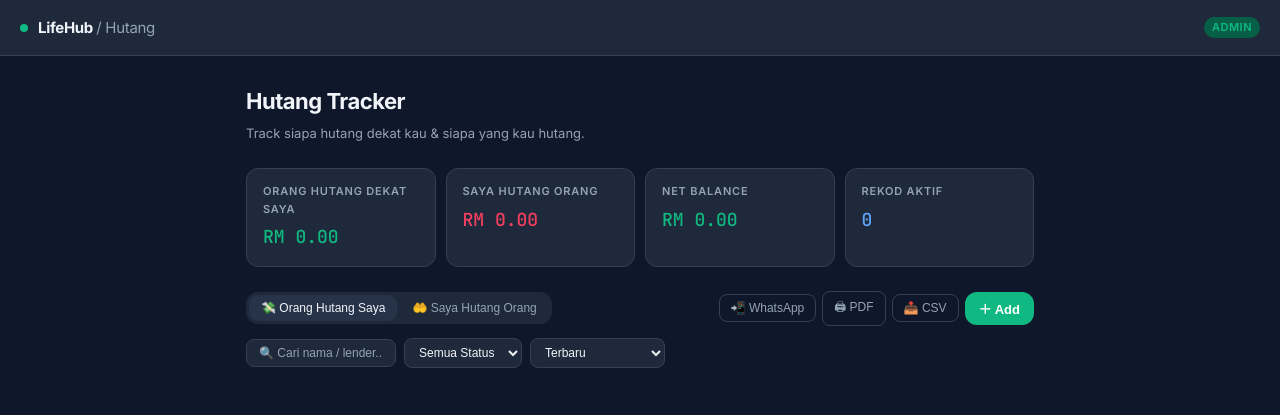
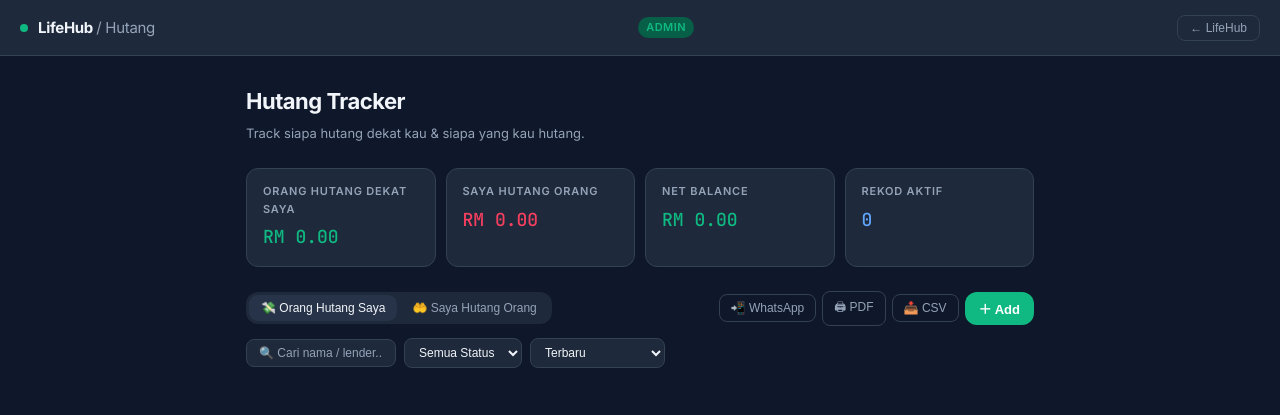
Before and after one commit to Nuruldelmia/commitment-app, a plain HTML site: page hutang.html in a window 1280 px wide. Drawn offline with Linux system fonts and the light colour scheme.

Commit message:
Update hutang.html

```diff
--- a/hutang.html
+++ b/hutang.html
@@ -124,6 +124,7 @@ body{background:var(--bg);color:var(--text);font-family:'Inter',sans-serif;min-h
     <div class="logo-text">LifeHub <span>/ Hutang</span></div>
   </div>
   <span class="badge-view" id="viewBadge"></span>
+  <button id="backBtn" onclick="history.back()" style="background:none;border:1px solid var(--border);border-radius:8px;color:var(--muted);font-size:12px;padding:5px 12px;cursor:pointer;display:none">← LifeHub</button>
 </div>
 
 <!-- ADMIN VIEW -->
@@ -256,6 +257,7 @@ const viewId=params.get('view');
 const isPublic=!!viewId;
 document.getElementById('viewBadge').textContent=isPublic?'View Hutang':'Admin';
 document.getElementById('viewBadge').classList.add(isPublic?'badge-public':'badge-admin');
+if(!isPublic) document.getElementById('backBtn').style.display='block';
 if(isPublic){document.getElementById('adminView').classList.add('hidden');document.getElementById('publicView').classList.remove('hidden');renderPublicView(viewId)}
 else renderAdminView();
 
```
